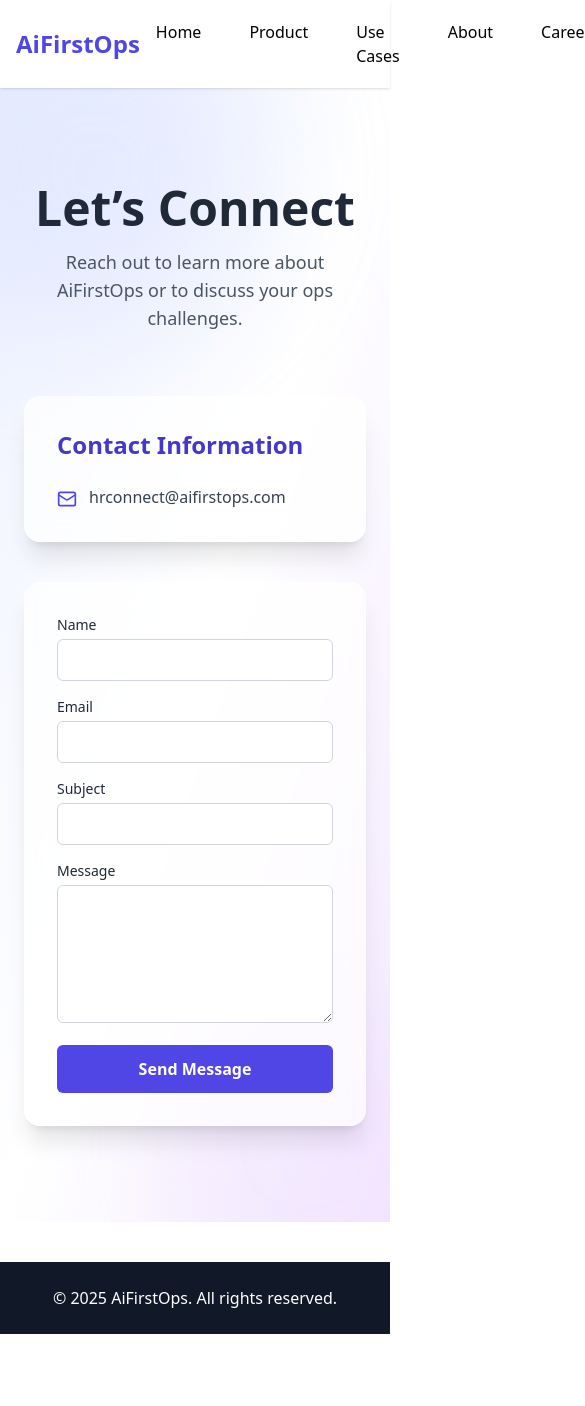
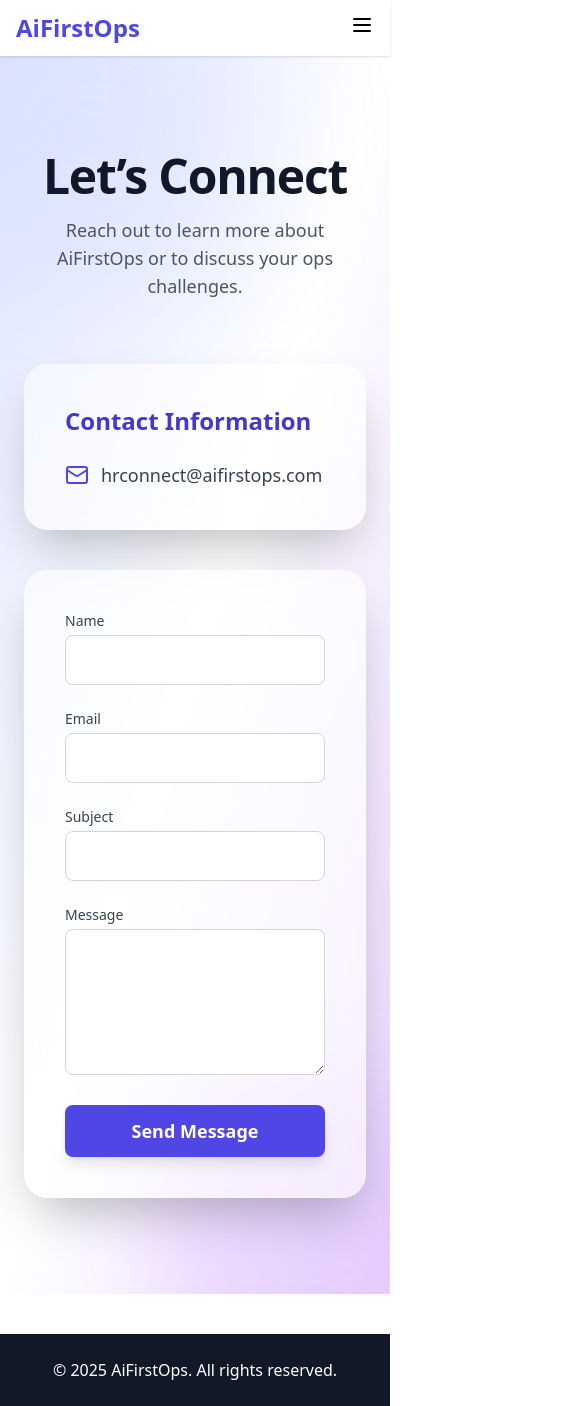
Before and after one commit to aifirstops/aifirstops, a React (Vite) app: page /contact in a window 390 px wide. Shown: the top 1406 px of the page, 585 px wide, since content can reach past the window. Before the commit the page ends 1334 px from the top, so only its background shows below. Built offline with nearby package versions, Linux system fonts and the light colour scheme.

Commit message:
✅ Make Navbar fully mobile responsive with toggle menu

```diff
--- a/src/components/Navbar.jsx
+++ b/src/components/Navbar.jsx
@@ -1,12 +1,14 @@
-import React from "react";
+import React, { useState } from "react";
 import { Link, useLocation } from "react-router-dom";
+import { Menu, X } from "lucide-react";
 
 export default function Navbar() {
   const { pathname } = useLocation();
+  const [isOpen, setIsOpen] = useState(false);
 
   const linkStyle = (path) =>
-    `px-4 py-2 hover:text-indigo-500 ${
-      pathname === path ? "font-bold text-indigo-600" : ""
+    `block px-4 py-2 hover:text-indigo-500 ${
+      pathname === path ? "font-bold text-indigo-600" : "text-gray-700"
     }`;
 
   return (
@@ -15,27 +17,36 @@ export default function Navbar() {
         <Link to="/" className="text-2xl font-bold text-indigo-600">
           AiFirstOps
         </Link>
-        <div className="flex space-x-4">
-          <Link to="/" className={linkStyle("/")}>
-            Home
-          </Link>
-          <Link to="/product" className={linkStyle("/product")}>
-            Product
-          </Link>
-          <Link to="/use-cases" className={linkStyle("/use-cases")}>
-            Use Cases
-          </Link>
-          <Link to="/about" className={linkStyle("/about")}>
-            About
-          </Link>
-          <Link to="/careers" className={linkStyle("/careers")}>
-            Careers
-          </Link>
-          <Link to="/contact" className={linkStyle("/contact")}>
-            Contact
-          </Link>
+
+        {/* Desktop links */}
+        <div className="hidden md:flex space-x-4">
+          <Link to="/" className={linkStyle("/")}>Home</Link>
+          <Link to="/product" className={linkStyle("/product")}>Product</Link>
+          <Link to="/use-cases" className={linkStyle("/use-cases")}>Use Cases</Link>
+          <Link to="/about" className={linkStyle("/about")}>About</Link>
+          <Link to="/careers" className={linkStyle("/careers")}>Careers</Link>
+          <Link to="/contact" className={linkStyle("/contact")}>Contact</Link>
+        </div>
+
+        {/* Mobile toggle */}
+        <div className="md:hidden">
+          <button onClick={() => setIsOpen(!isOpen)} className="focus:outline-none">
+            {isOpen ? <X className="w-6 h-6" /> : <Menu className="w-6 h-6" />}
+          </button>
         </div>
       </div>
+
+      {/* Mobile Menu */}
+      {isOpen && (
+        <div className="md:hidden bg-white border-t shadow-sm px-4 py-4 space-y-2">
+          <Link to="/" onClick={() => setIsOpen(false)} className={linkStyle("/")}>Home</Link>
+          <Link to="/product" onClick={() => setIsOpen(false)} className={linkStyle("/product")}>Product</Link>
+          <Link to="/use-cases" onClick={() => setIsOpen(false)} className={linkStyle("/use-cases")}>Use Cases</Link>
+          <Link to="/about" onClick={() => setIsOpen(false)} className={linkStyle("/about")}>About</Link>
+          <Link to="/careers" onClick={() => setIsOpen(false)} className={linkStyle("/careers")}>Careers</Link>
+          <Link to="/contact" onClick={() => setIsOpen(false)} className={linkStyle("/contact")}>Contact</Link>
+        </div>
+      )}
     </nav>
   );
 }
--- a/src/pages/ContactPage.jsx
+++ b/src/pages/ContactPage.jsx
@@ -24,52 +24,62 @@ export default function ContactPage() {
 
     emailjs
       .send(
-        "service_udd0x0r", // your actual service ID
-        "template_9sl1dhx",
-        formData,
-        "GpxVZ2CpDNcUV_R21"
+        "service_udd0x0r", // ✅ EmailJS service ID
+        "template_9sl1dhx", // ✅ EmailJS template ID
+        {
+          name: formData.name,
+          email: formData.email,
+          subject: formData.subject,
+          message: formData.message,
+        },
+        "GpxVZ2CpDNcUV_R21" // ✅ EmailJS public key
       )
       .then(() => {
         toast.success("Message sent successfully!");
         setFormData({ name: "", email: "", subject: "", message: "" });
       })
-      .catch(() => toast.error("Something went wrong. Please try again."));
+      .catch((error) => {
+        console.error("EmailJS error:", error); // 👈 Check console for detailed message
+        toast.error("Something went wrong. Please try again.");
+      });
   };
 
   return (
-    <div className="relative min-h-screen bg-gradient-to-br from-indigo-50 via-white to-purple-100 text-gray-800 overflow-hidden">
-      {/* Floating Backgrounds */}
+    <div className="relative min-h-screen bg-gradient-to-br from-indigo-100 via-white to-purple-200 text-gray-800 overflow-hidden">
+      {/* Floating visuals */}
       <div className="absolute top-[-5rem] left-[-5rem] w-[350px] h-[350px] bg-indigo-200 rounded-full blur-3xl opacity-30 animate-float" />
-      <div className="absolute bottom-[-6rem] right-[-4rem] w-[300px] h-[300px] bg-purple-200 rounded-full blur-2xl opacity-20 animate-float-slow" />
+      <div className="absolute bottom-[-6rem] right-[-4rem] w-[300px] h-[300px] bg-purple-300 rounded-full blur-2xl opacity-30 animate-float-slow" />
 
       <section className="py-24 px-6 sm:px-12 relative z-10">
-        {/* Header */}
         <motion.div
           className="text-center mb-16"
-          initial={{ opacity: 0, y: 30 }}
+          initial={{ opacity: 0, y: 40 }}
           animate={{ opacity: 1, y: 0 }}
           transition={{ duration: 0.6 }}
         >
-          <h1 className="text-5xl font-bold mb-4">Let’s Connect</h1>
-          <p className="text-lg text-gray-600 max-w-xl mx-auto">
+          <h1 className="text-5xl font-extrabold text-gray-900 mb-4 tracking-tight">
+            Let’s Connect
+          </h1>
+          <p className="text-lg text-gray-600 max-w-2xl mx-auto">
             Reach out to learn more about AiFirstOps or to discuss your ops challenges.
           </p>
         </motion.div>
 
-        {/* Grid: Form + Contact Info */}
         <div className="grid md:grid-cols-2 gap-10 max-w-6xl mx-auto">
           {/* Contact Info Block */}
           <motion.div
-            className="bg-white/70 backdrop-blur-md border border-white/30 rounded-2xl p-8 shadow-xl"
+            className="bg-white/50 backdrop-blur-lg border border-white/30 rounded-3xl p-10 shadow-2xl"
             initial={{ opacity: 0, y: 40 }}
             whileInView={{ opacity: 1, y: 0 }}
             transition={{ duration: 0.8 }}
             viewport={{ once: true }}
           >
-            <h2 className="text-2xl font-semibold mb-6 text-indigo-700">Contact Information</h2>
-            <ul className="space-y-5 text-gray-700">
-              <li className="flex items-start gap-3">
-                <Mail className="w-5 h-5 mt-1 text-indigo-600" />
+            <h2 className="text-2xl font-semibold text-indigo-700 mb-6">
+              Contact Information
+            </h2>
+            <ul className="space-y-5 text-gray-700 text-lg">
+              <li className="flex items-center gap-3">
+                <Mail className="w-6 h-6 text-indigo-600" />
                 <span>hrconnect@aifirstops.com</span>
               </li>
             </ul>
@@ -78,60 +88,60 @@ export default function ContactPage() {
           {/* Contact Form */}
           <motion.form
             onSubmit={handleSubmit}
-            className="bg-white/70 backdrop-blur-md border border-white/30 rounded-2xl p-8 shadow-xl"
+            className="bg-white/60 backdrop-blur-lg border border-white/30 rounded-3xl p-10 shadow-2xl"
             initial={{ opacity: 0, y: 40 }}
             whileInView={{ opacity: 1, y: 0 }}
             transition={{ duration: 0.8, delay: 0.2 }}
             viewport={{ once: true }}
           >
-            <div className="grid gap-4">
+            <div className="grid gap-6">
               <div>
-                <label className="block mb-1 font-medium text-sm">Name</label>
+                <label className="block text-sm font-medium mb-1 text-gray-700">Name</label>
                 <input
                   type="text"
                   name="name"
                   value={formData.name}
                   onChange={handleChange}
                   required
-                  className="w-full border border-gray-300 rounded-md px-4 py-2 focus:outline-none focus:ring-2 focus:ring-indigo-400"
+                  className="w-full px-4 py-3 border border-gray-300 rounded-lg focus:outline-none focus:ring-2 focus:ring-indigo-500"
                 />
               </div>
               <div>
-                <label className="block mb-1 font-medium text-sm">Email</label>
+                <label className="block text-sm font-medium mb-1 text-gray-700">Email</label>
                 <input
                   type="email"
                   name="email"
                   value={formData.email}
                   onChange={handleChange}
                   required
-                  className="w-full border border-gray-300 rounded-md px-4 py-2 focus:outline-none focus:ring-2 focus:ring-indigo-400"
+                  className="w-full px-4 py-3 border border-gray-300 rounded-lg focus:outline-none focus:ring-2 focus:ring-indigo-500"
                 />
               </div>
               <div>
-                <label className="block mb-1 font-medium text-sm">Subject</label>
+                <label className="block text-sm font-medium mb-1 text-gray-700">Subject</label>
                 <input
                   type="text"
                   name="subject"
                   value={formData.subject}
                   onChange={handleChange}
-                  className="w-full border border-gray-300 rounded-md px-4 py-2 focus:outline-none focus:ring-2 focus:ring-indigo-400"
+                  className="w-full px-4 py-3 border border-gray-300 rounded-lg focus:outline-none focus:ring-2 focus:ring-indigo-500"
                 />
               </div>
               <div>
-                <label className="block mb-1 font-medium text-sm">Message</label>
+                <label className="block text-sm font-medium mb-1 text-gray-700">Message</label>
                 <textarea
                   name="message"
                   rows="5"
                   value={formData.message}
                   onChange={handleChange}
                   required
-                  className="w-full border border-gray-300 rounded-md px-4 py-2 focus:outline-none focus:ring-2 focus:ring-indigo-400"
-                ></textarea>
+                  className="w-full px-4 py-3 border border-gray-300 rounded-lg focus:outline-none focus:ring-2 focus:ring-indigo-500"
+                />
               </div>
               <div>
                 <button
                   type="submit"
-                  className="w-full bg-indigo-600 text-white py-3 rounded-md font-semibold hover:bg-indigo-700 transition"
+                  className="w-full bg-indigo-600 text-white py-3 rounded-lg font-semibold text-lg hover:bg-indigo-700 transition-all shadow-lg"
                 >
                   Send Message
                 </button>
```
